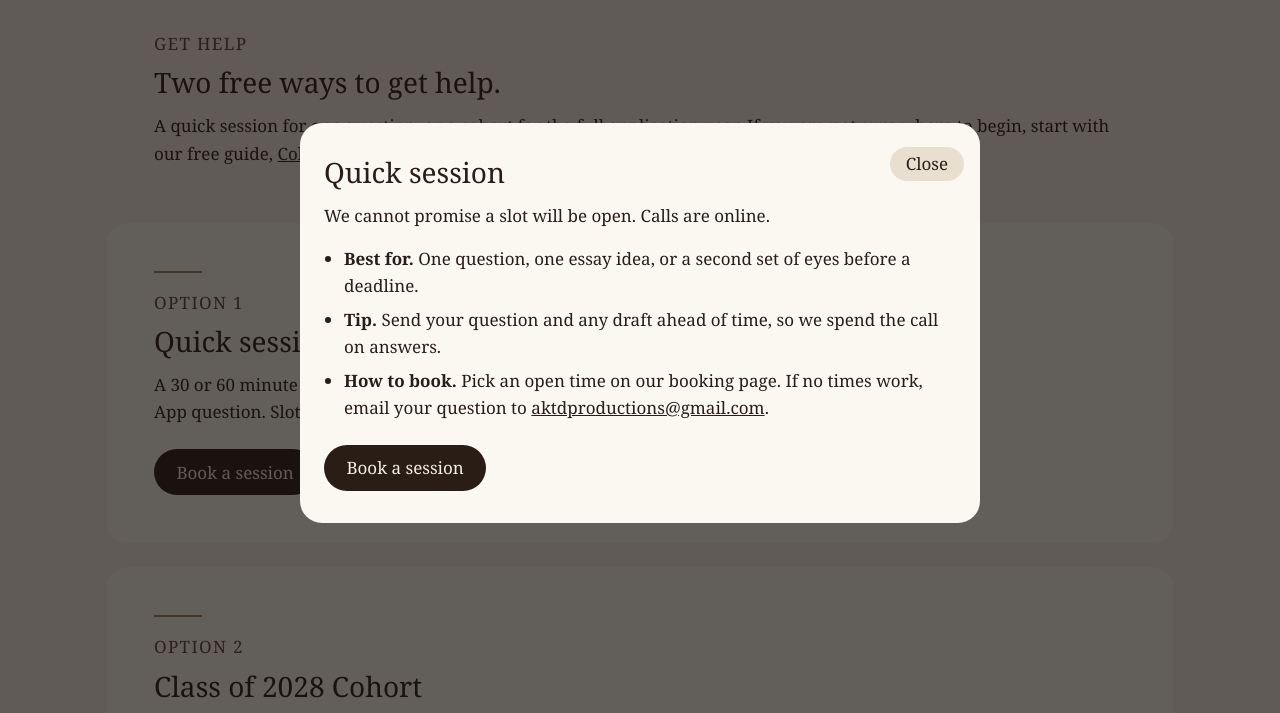
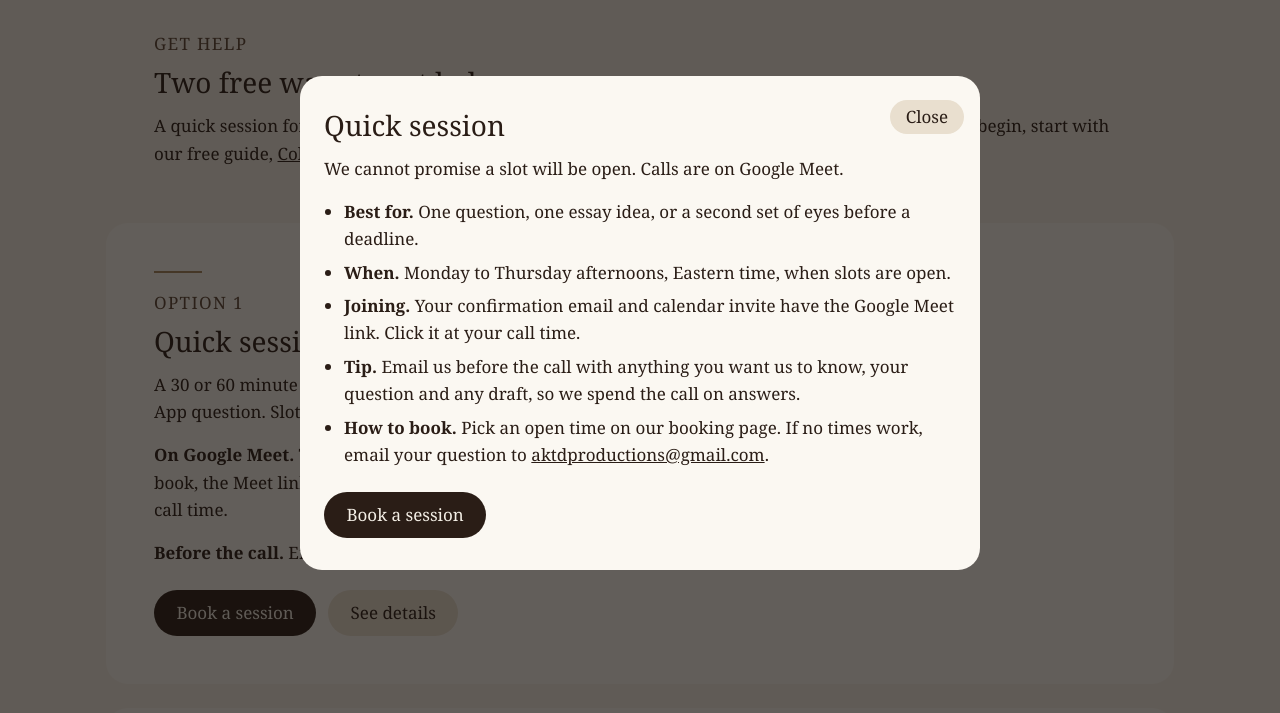
Before and after one commit to alvinktd/Project-Access, a plain HTML site: page get-help.html in a window 1280 px wide. Both pictures are taken after a click on the button "See details". Shown: the part 77-790 px from the top of the page. Drawn offline with Linux system fonts and the light colour scheme.

Commit message:
Say quick sessions are on Google Meet and where to find the link

```diff
--- a/get-help.html
+++ b/get-help.html
@@ -46,6 +46,8 @@
       <h2 id="quick-heading">Quick session</h2>
       <div class="prose">
         <p>A 30 or 60 minute call on one thing, like your school list, an essay idea or a Common App question. Slots open when our schedule allows.</p>
+        <p><strong>On Google Meet.</strong> Times open Monday to Thursday afternoons, Eastern time. After you book, the Meet link is in your confirmation email and calendar invite. Click it at your call time.</p>
+        <p><strong>Before the call.</strong> Email us anything you want us to know or need help with.</p>
       </div>
       <div class="actions">
         <a class="button" href="https://calendar.app.google/EmgDExhSWrjUqGzA6" target="_blank" rel="noopener">Book a session</a>
@@ -97,10 +99,12 @@
   <dialog id="quick-session" aria-labelledby="quick-session-title">
     <button class="dialog-close" type="button">Close</button>
     <h2 id="quick-session-title">Quick session</h2>
-    <p>We cannot promise a slot will be open. Calls are online.</p>
+    <p>We cannot promise a slot will be open. Calls are on Google Meet.</p>
     <ul>
       <li><strong>Best for.</strong> One question, one essay idea, or a second set of eyes before a deadline.</li>
-      <li><strong>Tip.</strong> Send your question and any draft ahead of time, so we spend the call on answers.</li>
+      <li><strong>When.</strong> Monday to Thursday afternoons, Eastern time, when slots are open.</li>
+      <li><strong>Joining.</strong> Your confirmation email and calendar invite have the Google Meet link. Click it at your call time.</li>
+      <li><strong>Tip.</strong> Email us before the call with anything you want us to know, your question and any draft, so we spend the call on answers.</li>
       <li><strong>How to book.</strong> Pick an open time on our booking page. If no times work, email your question to <a href="mailto:aktdproductions@gmail.com">aktdproductions@gmail.com</a>.</li>
     </ul>
     <div class="actions">
```
